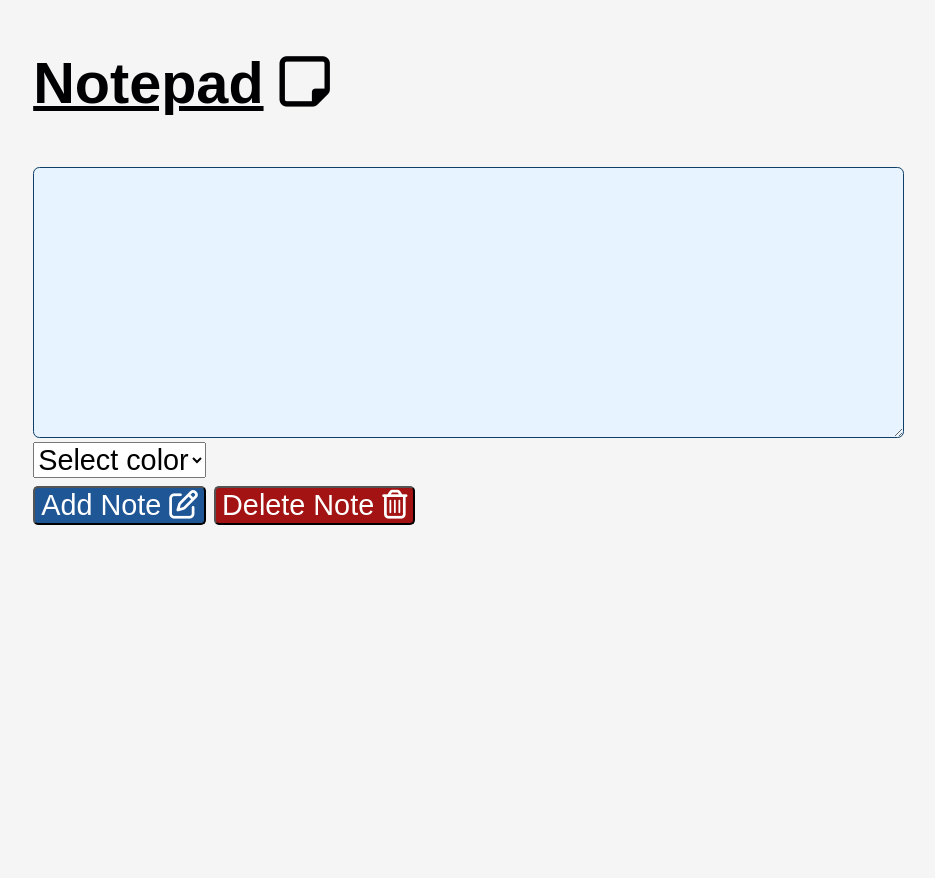
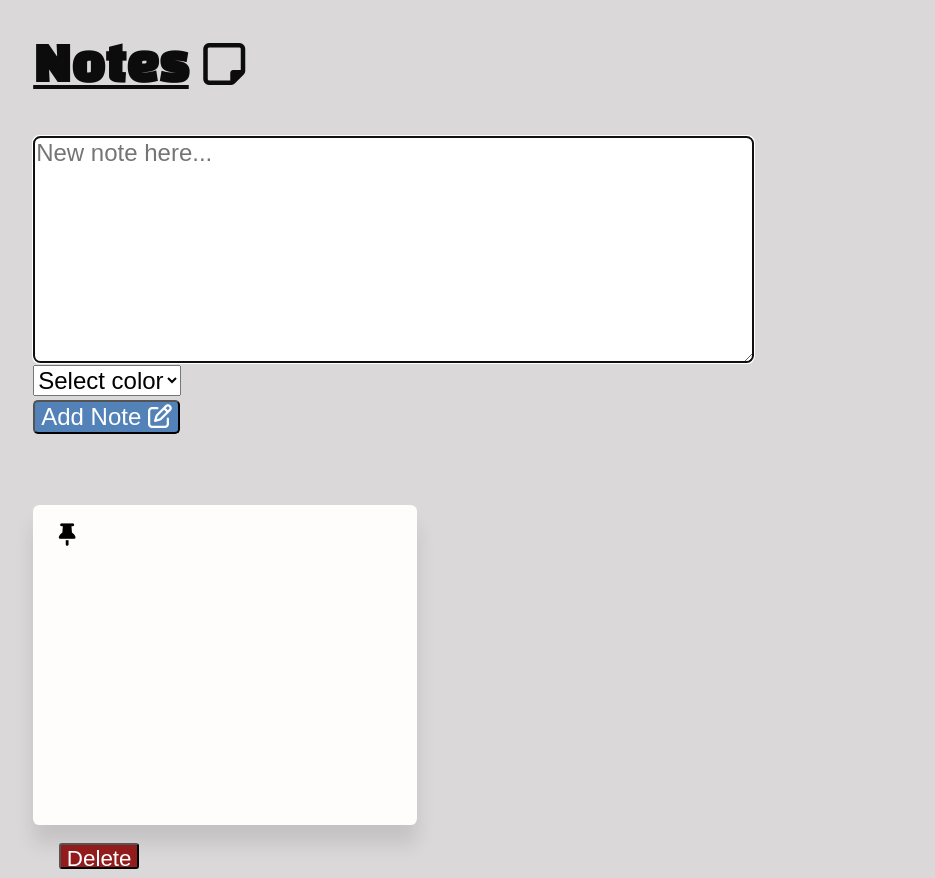
Before and after one commit to momentum-team-4/ajax-notes-tleach01, a website: page index.html in a window 1280 px wide. Both pictures are taken after a click on the button "Add Note". Shown: the whole page, without its empty margins (18-953 px from the left). Before the commit the page ends 800 px from the top, so only its background shows below. Drawn offline with nearby package versions, Linux system fonts and the light colour scheme; no server answers.

Commit message:
still having post errors

```diff
--- a/index.html
+++ b/index.html
@@ -11,38 +11,44 @@
 
   <link rel="stylesheet" href="https://unpkg.com/tachyons@4.12.0/css/tachyons.min.css"/>
 
+  <link href="https://fonts.googleapis.com/css2?family=Indie+Flower&display=swap" rel="stylesheet">
+
+  <link href="https://fonts.googleapis.com/css2?family=Black+Han+Sans&display=swap" rel="stylesheet">
+
 </head>
 <body>
-  <h1> <u>Notepad</u> <i class="far fa-sticky-note"></i> </h1>
+  <h1> <u>Notes</u> <i class="far fa-sticky-note"></i> </h1>
 
 
 
   <form>
-    <textarea name="formNoteText" id="formNoteText" cols="50" rows="8" maxlength="300"> </textarea>
+    <textarea name="formNoteText" id="formNoteText" placeholder="New note here..." cols="50" rows="8" maxlength="300"> </textarea>
   </form>
+
 
   <div>
     <select name="formColor" id="formColor">
       <option value="none">Select color</option>
-      <option value="pink">Red</option>
+      <option value="pink">Pink</option>
       <option value="green">Green</option>
       <option value="blue">Blue</option>
       <option value="yellow">Yellow</option>
     </select>
   </div>
 
+
   <div>
   <button id="formAddButton">Add Note <i class="far fa-edit"></i></button>
-  <button id="formDelButton">Delete Note <i class="far fa-trash-alt"></i></button>
   </div>
 
   <div id="notes"></div>
+
 
 <footer>
 
 </footer>
 
-<script src="script.js"></script>
+<script src="script.js" defer></script>
 
 </body>
 
--- a/package.json
+++ b/package.json
@@ -4,6 +4,7 @@
     "json-server": "^0.16.1",
     "live-server": "^1.2.1",
     "milligram": "^1.4.1",
+    "node-fetch": "^2.6.0",
     "npm-run-all": "^4.1.5"
   },
   "scripts": {
--- a/script.js
+++ b/script.js
@@ -1,9 +1,88 @@
-const noteDiv = document.querySelector('#notes')
+
+let numberOfNotes;
+
+const noteText = document.querySelector('#formNoteText')
 const addButton = document.querySelector('#formAddButton')
-const delButton = document.querySelector('#formDelButton')
-const newNote = document.querySelector('#formNoteText')
+const color = document.querySelector('#formColor')
+const notes = document.querySelector('#notes')
+noteText.focus()
 
+function addNote () {
+  const text = noteText.value
+  const note = document.createElement('div')
+  const deleteButton = document.createElement('button')
 
-fetch('http://localhost:3000/notes/')
-.then(res => res.json())
-.then(mood)
+  note.classList.add('note')
+  note.classList.add(color.value)
+  note.innerHTML = `<i class="fas fa-thumbtack"></i> <div class='note-text'>${text} </div>`
+  deleteButton.innerHTML = 'Delete'
+  deleteButton.classList.add('delButton')
+
+  // deleteButton.addEventListener('click', function () {
+  //   fetch('http://localhost:3000/notes/',{
+  //     method: 'DELETE'
+  //   })
+  // })
+
+  note.appendChild(deleteButton)
+  notes.appendChild(note)
+
+  noteText.value = ''
+  noteText.focus()
+}
+
+addButton.addEventListener('click', function (event) {
+  event.preventDefault()
+  if (noteText.value !== '') {
+    const body = {
+      id: numberOfNotes,
+      title: '',
+      body: noteText.value
+    }
+    addNote()
+    console.log(body)
+    postNote(body)
+  }
+})
+
+async function loadNotes () {
+  const response = await fetch('http://localhost:3000/notes/', {
+    method: 'GET'
+  })
+    .then(res => {
+      return res.json() })
+  numberOfNotes = response.length
+  for (let i = 0; i < response.length; i++) {
+    displayNote(response[i])
+  }
+}
+
+async function postNote(note) {
+  await fetch('http://localhost:3000/notes/', {
+    method: 'POST',
+    headers: { 'Content-Type': 'application/json'},
+    body: note
+  })
+    .then(res => console.log(res))
+}
+
+window.addEventListener('load', loadNotes())
+
+function displayNote (pageNote) {
+  console.log(pageNote)
+  const text = pageNote.body
+  const note = document.createElement('div')
+  const deleteButton = document.createElement('button')
+
+  note.classList.add('note')
+  note.classList.add(color.value)
+  note.innerHTML = `<i class="fas fa-thumbtack"></i> <div class='note-text'>${text} </div>`
+  deleteButton.innerHTML = 'Delete'
+  deleteButton.classList.add('delButton')
+
+  note.appendChild(deleteButton)
+  notes.appendChild(note)
+
+  noteText.value = ''
+  noteText.focus()
+}
--- a/style.css
+++ b/style.css
@@ -3,23 +3,28 @@
   }
 
   body {
-    font: 1.8rem/1.56 sans-serif;
-    color: #000003;
+    font: 1.5rem/1.5 sans-serif;
+    color: #000000;
     margin: 0;
     padding: 0 3.2rem 2.4rem;
-    background: #f5f5f5;
-  }
+    background-color: rgb(218, 216, 216);
+}
+h1{
+    color: rgb(12, 12, 12);
+    font-family: 'Black Han Sans', sans-serif;;
+    font: 2.4rem;
+}
 
   textarea {
     display: block;
     border-radius: 0.4rem;
+    border-top: 10px;
   }
 
   textarea,
   form select {
-    background: rgb(231, 244, 255);
-    border: 1px solid #0f3e69;
-
+    background: rgb(255, 255, 255);
+    border: 1px solid #d8ecff;
   }
 
   form select,
@@ -30,27 +35,26 @@
   }
 
   #formAddButton {
-    background-color: #1f5696;
+    background-color: #5382b8;
     color: rgb(255, 255, 255);
     border-radius: 5px;
-
   }
 
-  #formAddButton:hover {
-    cursor: pointer;
-    background-color: #1096b8;
+  #formAddButton:hover{
+      background-color: rgb(32, 230, 236);
   }
 
-  #formDelButton {
-    background-color: #a31313;
+  .delButton {
+    background-color: #921b1b;
     color: rgb(255, 255, 255);
-    border-radius: 5px;
-
+    border-radius: 3px;
+    display: inline-block;
+    width: 5rem ;
+    height: 1.6rem;
+    font-family: sans-serif;
   }
-
-  #formDelButton:hover {
-    cursor: pointer;
-    background-color: #f70707;
+  .delButton:hover{
+      background-color: red;
   }
 
   #notes {
@@ -63,12 +67,13 @@
     width: 24rem;
     height: 20rem;
     font-size: 1.4rem;
-    background: #fff;
+    background: rgb(255, 252, 252);
     border-radius: 0.4rem;
-    padding: 1.2rem 1.6rem;
+    padding: 1rem 1.6rem;
     margin: 2.4rem 2.4rem 0 0;
-    box-shadow: 0 0.9rem 1.2rem rgba(0,0,0, 0.1);
+    box-shadow: 0 1.2rem 1.2rem rgba(0,0,0, 0.1);
     position: relative;
+    font-family: 'Indie Flower', cursive;
   }
 
   .note-text {
@@ -77,7 +82,7 @@
   }
 
   .note span:hover {
-    color: rgb(5, 55, 78);
+    color: rgb(5, 137, 199);
     background: #e0e0e0;
     cursor: pointer;
   }
@@ -89,7 +94,8 @@
     left: 0;
     right: 0;
     height: 0.8rem;
-    border-radius: 0 0 0.4rem 0.4rem;
+    border-radius: 5px;
+    color: black;
   }
 
   .note.pink::after {
@@ -103,5 +109,5 @@
     background-color: rgb(131, 255, 131);
   }
   .note.yellow::after {
-    background-color: rgb(255, 229, 80);
+    background-color: rgba(247, 243, 31, 0.938);
   }
```
Also changed, not shown: chalkboard.png (added), notepaper.png (added), 1 other file.
